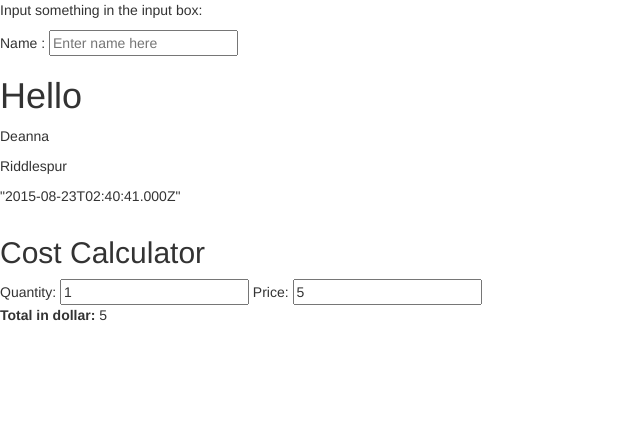
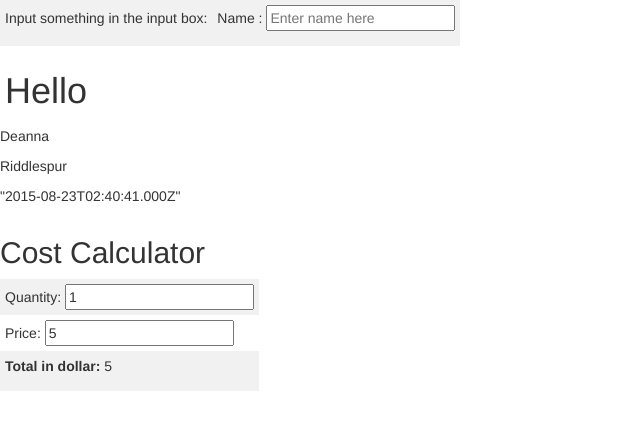
Before and after one commit to deannariddlespur/AngularjsBootcamp, a website: page index.html in a window 1280 px wide. Shown: the whole page, without its empty margins (0-640 px from the left). Drawn offline with Linux system fonts and the light colour scheme; files whose address does not match are found by name.

Commit message:
resolves #8

```diff
--- a/index.html
+++ b/index.html
@@ -3,11 +3,26 @@
     <head>
     <title>Learning it</title>
     <link rel="stylesheet" href="bower_component/bootstrap/dist/css/bootstrap.min.css">
+        <style>
+        table, th , td  {
+          border: 1px #D3D3D3;
+          border-collapse: collapse;
+          padding: 5px;
+        }
+        table tr:nth-child(odd) {
+          background-color: #f1f1f1;
+        }
+        table tr:nth-child(even) {
+          background-color: #ffffff;
+        }
+        </style>
     </head>
   <body ng-app="app">
-      <p>Input something in the input box:</p>
-    <p>Name : <input type="text" ng-model="firstName"placeholder="Enter name here"></p>
-    <h1>Hello {{firstName}}</h1>
+  <table>
+   <td>   <p>Input something in the input box:</p></td>
+   <td> <p>Name : <input type="text" ng-model="firstName"placeholder="Enter name here"></p></td>
+<tr><td>    <h1>Hello {{firstName}}</h1></td></tr>
+</table>
 
     <div class='containter' ng-controller='ContactsController'>
       <div class='row'>
@@ -72,13 +87,14 @@
             })();
       </script>
       <div data-ng-app="" data-ng-init="quantity=1;price=5">
+<table>
+<thead><h2>Cost Calculator</h2></thead>
 
-<h2>Cost Calculator</h2>
+<tr><td>Quantity: <input type="number" ng-model="quantity"></td></tr>
+<tr><td>Price: <input type="number" ng-model="price"></td></tr>
 
-Quantity: <input type="number" ng-model="quantity">
-Price: <input type="number" ng-model="price">
-
-<p><b>Total in dollar:</b> {{quantity * price}}</p>
+<tr><td><p><b>Total in dollar:</b> {{quantity * price}}</p></td></tr>
+</table>
 
 </div>
   </body>
```
